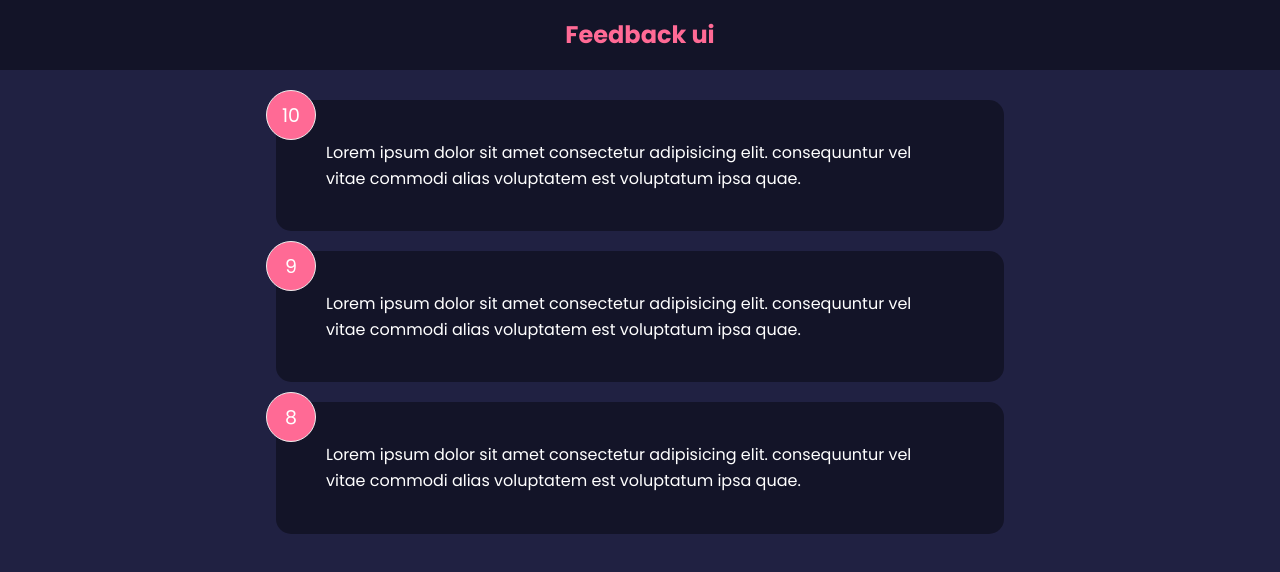
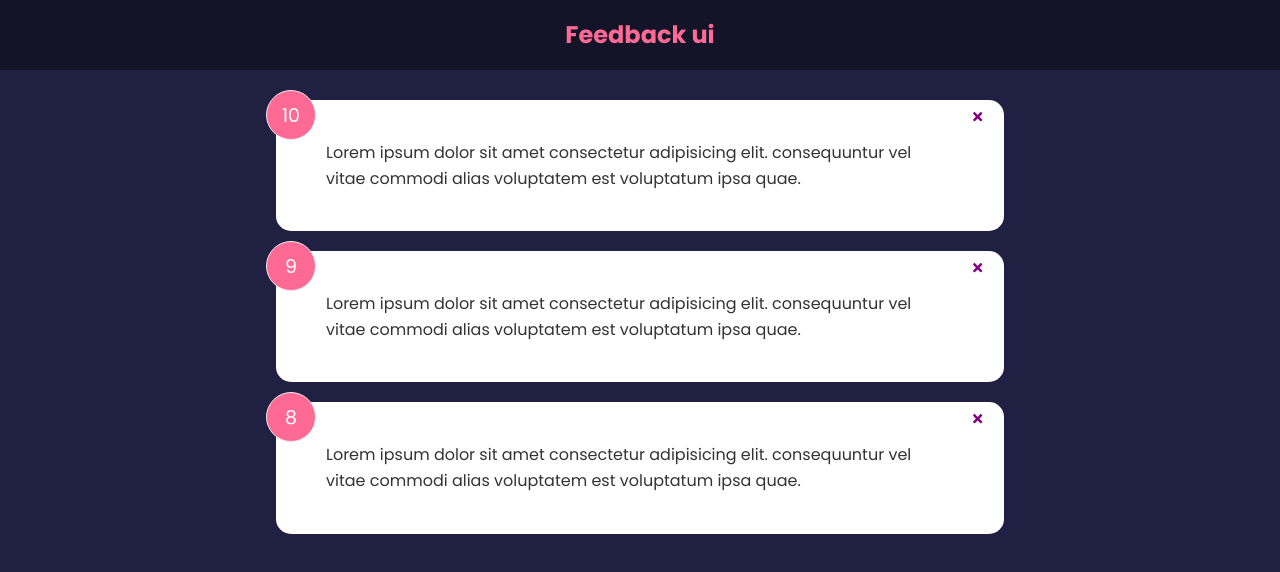
Before and after one commit to Jeffvos/react, a React (Create React App) app in the folder react-feedback-app/: page / in a window 1280 px wide. Shown: the top 572 px of the page. Built offline with nearby package versions, Linux system fonts and the light colour scheme.

Commit message:
progress

```diff
--- a/react-feedback-app/src/App.js
+++ b/react-feedback-app/src/App.js
@@ -5,12 +5,18 @@
 
 function App() {
     const [feedback, setFeedback] = useState(FeedbackData)
+    const deleteFeedback = (id) => {
+        if(window.confirm('Are you sure you want to delete?')){
+            setFeedback(feedback.filter((item)=> item.id !== id))
+        }
 
+    }
     return (
         <>
         <Header/>
         <div className='container'>
-            <FeedbackList feedback={feedback}/>
+            <FeedbackList feedback={feedback}
+            handleDelete={deleteFeedback}/>
         </div>
         </>
     )
--- a/react-feedback-app/src/components/FeedbackItem.jsx
+++ b/react-feedback-app/src/components/FeedbackItem.jsx
@@ -1,13 +1,21 @@
-import PropTypes from 'prop-types'
+import { FaTimes} from 'react-icons/fa'
+import propTypes from 'prop-types'
 import Card from './shared/Card'
 
-function FeedbackItem({item}) {
+function FeedbackItem({item, handleDelete}) {
   return (
-    <Card reverse={true}>
+    <Card>
         <div className='num-display'>{item.rating}</div>
+        <button onClick={() => handleDelete(item.id)} className="close">
+          <FaTimes color='purple'/>
+        </button>
         <div className='text-display'>{item.text}</div>
     </Card>
   )
 }
 
+FeedbackItem.propTypes = {
+  item: propTypes.object.isRequired
+}
+
 export default FeedbackItem
--- a/react-feedback-app/src/components/FeedbackList.jsx
+++ b/react-feedback-app/src/components/FeedbackList.jsx
@@ -1,14 +1,26 @@
+import propTypes from 'prop-types'
 import Feedbackitem from './FeedbackItem'
 
-function FeedbackList({feedback}){
+function FeedbackList({feedback, handleDelete}){
     if(!feedback || feedback.length === 0) {
         return <p>No Feedback Yet</p>
     }
     return <div className='feedback-list'>
         {feedback.map((item)=>(
-            <Feedbackitem key={item.id} item={item}/>
+            <Feedbackitem key={item.id} item={item} handleDelete={handleDelete}/>
         ))}
     </div>
 }
 
+FeedbackList.propTypes = {
+    feedback: propTypes.arrayOf(
+        propTypes.shape({
+            id: propTypes.number.isRequired,
+            text: propTypes.string.isRequired,
+            rating: propTypes.number.isRequired,
+
+        })
+    )
+}
+
 export default FeedbackList
```
Also changed, not shown: react-feedback-app/src/components/FeedbackStats.jsx (added, +7 -0 lines), 2 other files (tests, documents, lock files or other folders).
